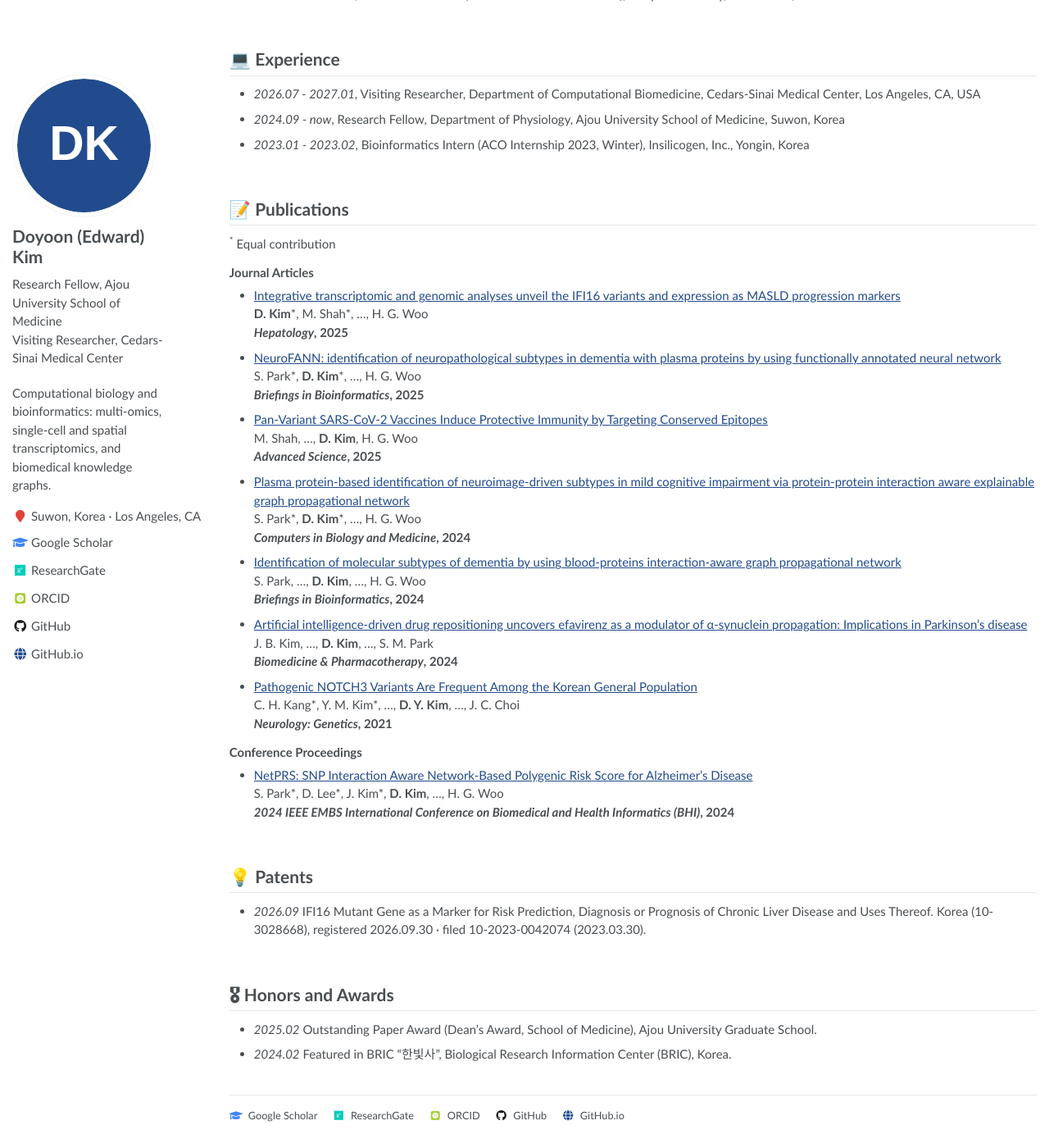
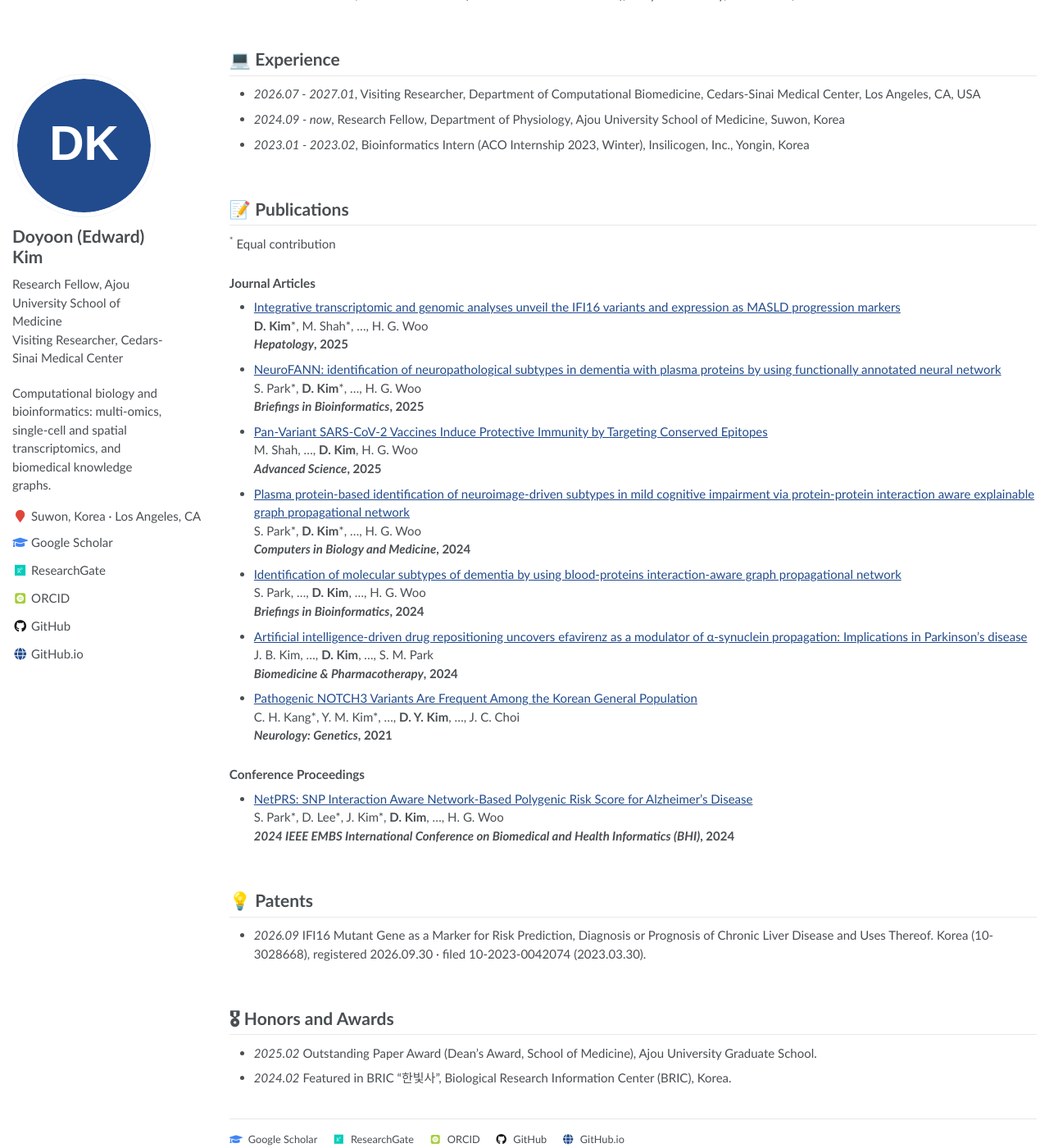
Before and after one commit to doyoonkim-ed/doyoonkim-ed.github.io, a Jekyll site: the page built from _pages/about.md, in a window 1280 px wide and 1400 px high, scrolled down 765 px. Shown: the whole window at 82% size. Built offline with Jekyll 4.4.1, drawn with Linux system fonts in a browser that asks for light colours; some web fonts are replaced; before the commit the page ends 2135 px from its top, so only the background shows below that.

Commit message:
More spacing between section groups
Co-Authored-By: Claude Opus 5.5 <noreply@anthropic.com>
Claude-Session: https://claude.ai/code/session_01QJZZDb9s9CxVdjUGw7qkxB

```diff
--- a/assets/css/main.scss
+++ b/assets/css/main.scss
@@ -168,3 +168,16 @@ h1:before, .anchor:before {
 .author__urls .fa-globe, .site-links .fa-globe { color: #224b8d !important; }
 .author__urls .fa-map-marker-alt, .author__urls .fa-map-marker { color: #e0453a !important; }
 .author__urls .fa-envelope, .author__urls .fa-envelope-square { color: #ea8a00 !important; }
+
+/* clearer separation between groups of different kinds */
+.tabpane > h1:first-child, .tabpane > .anchor:first-child + p { margin-top: .4em; }
+.page__content h2 {
+    margin-top: 2.4em;
+    padding-top: 1.1em;
+    border-top: 1px solid #eef0f2;
+    font-size: 1.2em;
+}
+.page__content h1 + p + h2, .page__content h1 + h2 { border-top: 0; padding-top: 0; margin-top: 1.4em; }
+.page__content h3 { margin-top: 1.8em; margin-bottom: .6em; font-size: 1.02em; }
+.page__content h2 + h3 { margin-top: 1em; }
+.page__content h3 + ul { margin-top: .3em; }
```
